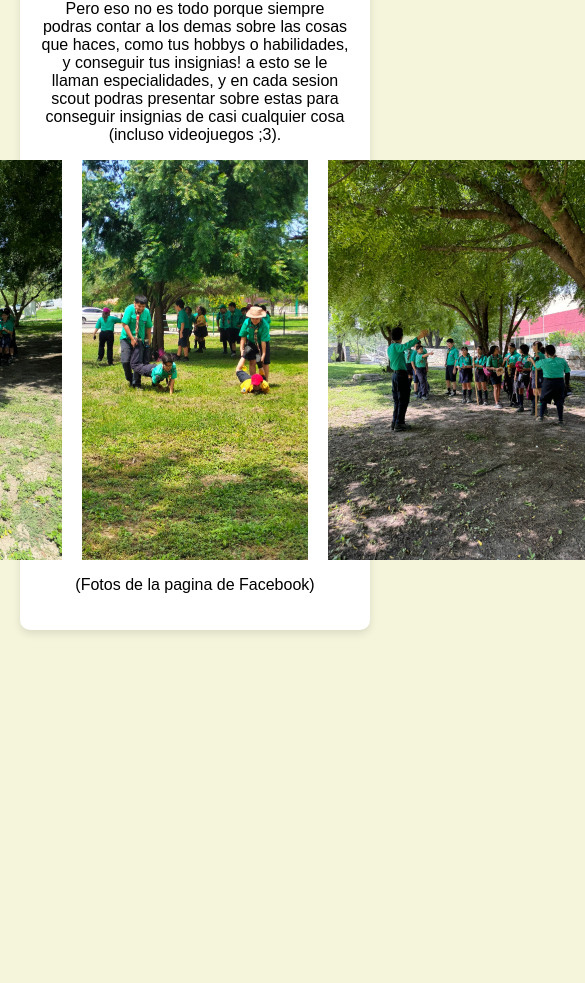
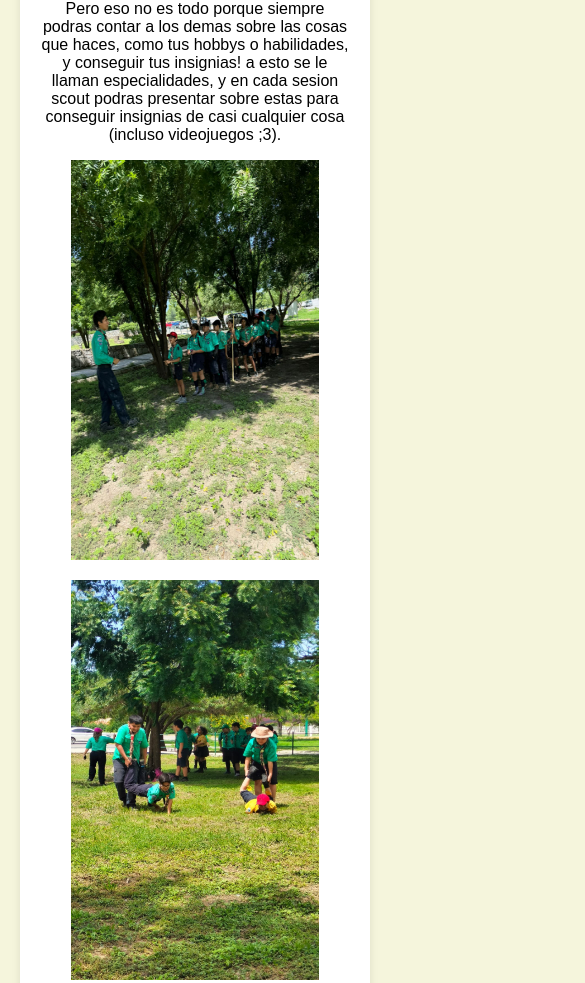
Before and after one commit to TropaPhoenix/TropaPhoenix.github.io, a plain HTML site: page quees.html in a window 390 px wide. Shown: the part 598-1581 px from the top of the page, 585 px wide, since content can reach past the window. Before the commit the page ends 1248 px from the top, so only its background shows below. Drawn offline with Linux system fonts and the light colour scheme.

Commit message:
Add files via upload

```diff
--- a/quees.html
+++ b/quees.html
@@ -18,10 +18,19 @@
 
 
         .center-images {
-    display: flex;
-    justify-content: center;
+            display: flex;
+            justify-content: center;
+            align-items: center;
+            gap: 20px;
+}
+
+@media (max-width: 550px){
+    .center-images {
+    flex-direction: column;
     align-items: center;
-    gap: 20px;
+  }
+    .center-image { width: 80%; }
+
 }
 
     </style>
```
